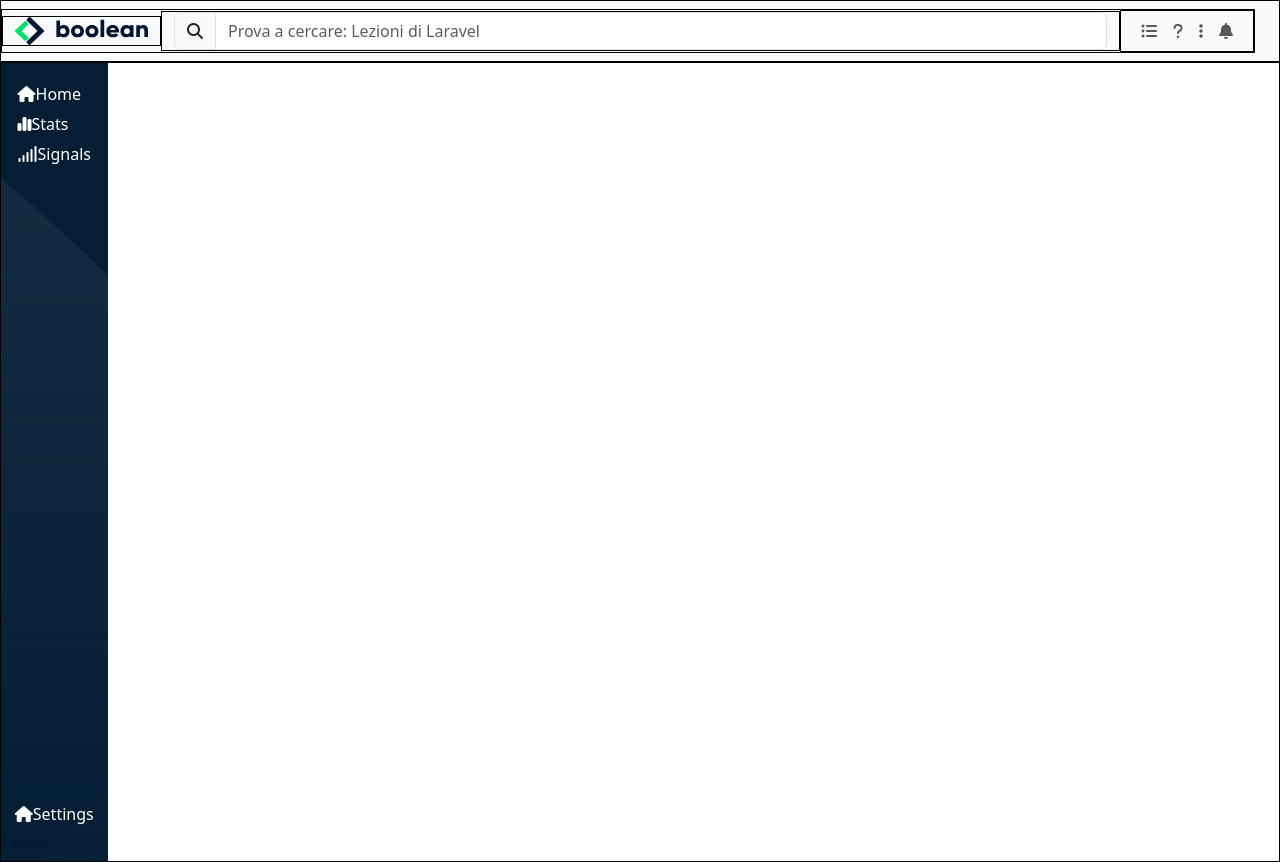
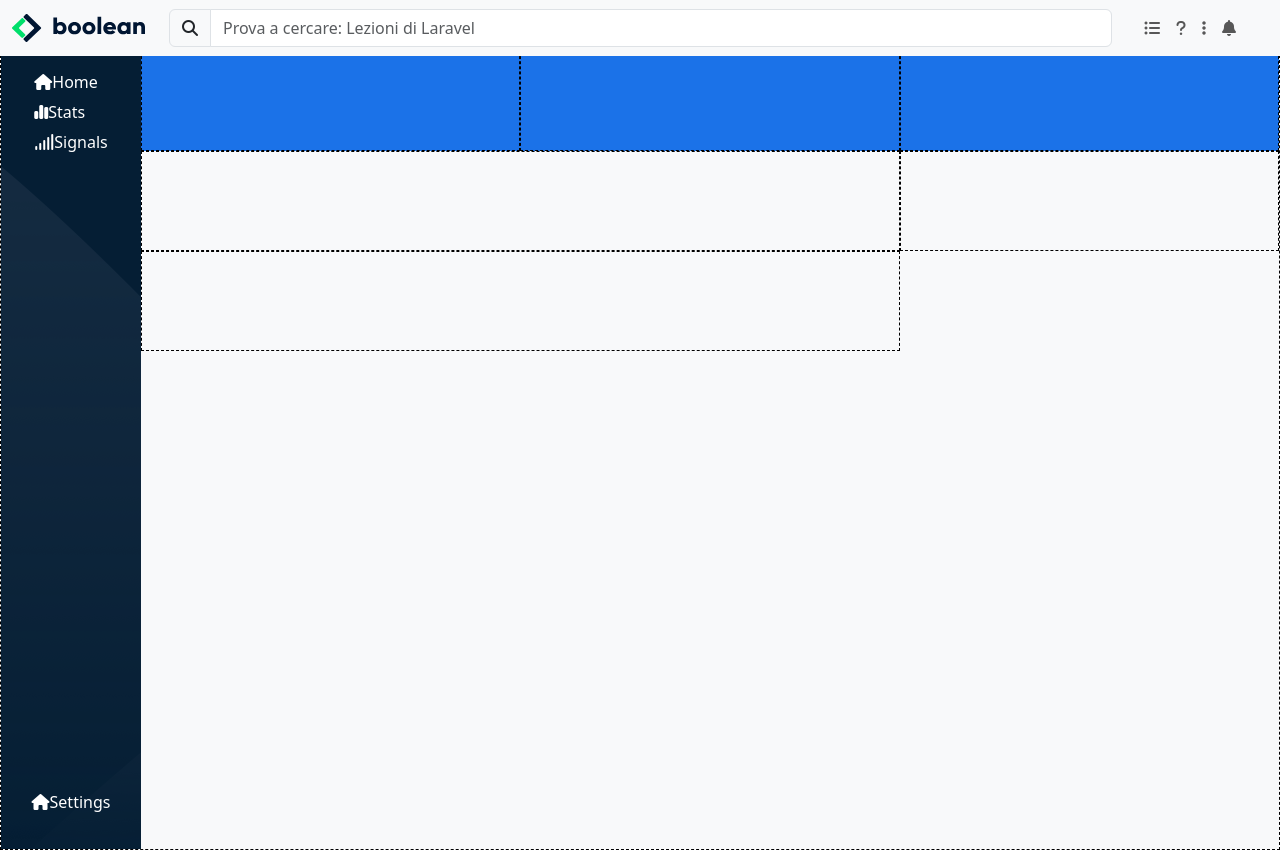
Before and after one commit to Carlo-Adile/html-css-bootstrap-dashboard, a plain HTML site: page index.html in a window 1280 px wide. Drawn offline with nearby package versions, Linux system fonts and the light colour scheme.

Commit message:
adding structure

```diff
--- a/assets/css/style.css
+++ b/assets/css/style.css
@@ -1,3 +1,6 @@
+*{
+    box-sizing: border-box;
+}
 :root{
     --main: #1b72e8;
     --dark: #f8f9fa;
@@ -7,8 +10,8 @@
 }
 
 .debug{
-    border:1px solid black;
-    /* min-height:50px; */
+    border:1px dashed black;
+    min-height:100px;
 }
 
 .bg_darker{
@@ -27,18 +30,42 @@
 
 body{
     height:100vh;
+    overflow-y: hidden;
 }
 
+#site_header{
+    height:50px;
+}
+
+#ms_application{
+    height:calc(100%-50px);
+}
+
+/* left section */
 #ms_sidebar{
-    width:calc((100%/12)*1);
+    width:140px;
+    min-width:140px;
     background-image: url(../img/sidebar-bg.png);
     background-color: var(--darkest);
-
     li{
         padding:3px;
     }
 }
 
-#ms_main_application{
+/* right section */
+#ms_rightbar{
+    flex-grow: 1;
+    background-color:var(--dark);
+    overflow-y: auto;
+}
 
+#ms_top_banner{
+    background-color: var(--main);
 }
+
+/* xl breakpoint */
+@media screen and (max-width: 1200px){
+    #ms_sidebar{
+        width:70px;
+    }
+}
--- a/index.html
+++ b/index.html
@@ -9,25 +9,25 @@
     <title>Dashboard</title>
 </head>
 <body>
-    <header id="site_header" class="debug">
+    <header id="site_header" class="">
         <nav class="navbar bg-light navbar-expand">
             <div class="container-fluid">
-                <div class="row w-100 flex-nowrap justify-content-between align-items-center debug">
+                <div class="row w-100 flex-nowrap justify-content-between align-items-center">
                     <!-- logo -->
-                    <div class="nav-left col-auto debug">
+                    <div class="nav-left col-auto">
                         <a href="#">
                             <img src="./assets/img/logo.svg" alt="">
                         </a>
                     </div>
                     <!-- searchbar -->
-                    <div class="nav-center col flex-grow-1 debug">
+                    <div class="nav-center col flex-grow-1">
                         <div class="input-group">
                             <span class="input-group-text" id="search_lesson"><i class="fa-solid fa-magnifying-glass"></i></span>
                             <input type="text" class="form-control" placeholder="Prova a cercare: Lezioni di Laravel">
                         </div>
                     </div>
                     <!-- actions icons -->
-                    <div class="nav-right col-auto debug">
+                    <div class="nav-right col-auto">
                         <ul class="navbar-nav ">
                             <li class="nav-item">
                                 <a class="nav-link d-none d-lg-block" aria-current="page" href="#">
@@ -56,10 +56,10 @@
         </nav>
     </header>
     <main id="site_main" class="h-100 debug">
-        <!-- main application -->
+        <!-- main application wrapper -->
         <div id="ms_application" class="h-100 d-flex">
             <!-- left bar -->
-            <div id="ms_sidebar" class="d-flex h-100 py-3 flex-column justify-content-between text-white">
+            <div id="ms_sidebar" class="d-flex py-3 flex-column justify-content-between text-white">
                 <!-- upper list -->
                 <ul class="list-unstyled mx-auto">
                     <li>
@@ -91,8 +91,28 @@
                     </li>
                 </ul>
             </div>
-            <div id="ms_main_application">
-
+            <div id="ms_rightbar">
+                <!-- top banner -->
+                <div id="ms_top_banner" class="container-fluid">
+                    <div class="row">
+                        <div class="col-12 col-xl-4 debug">
+                        </div>
+                        <div class="col-12 col-xl-4 debug"></div>
+                        <div class="col-12 col-xl-4 debug"></div>
+                    </div>
+                </div>
+                <!-- other parts -->
+                <div class="container-fluid">
+                    <div class="row">
+                        <!-- next class -->
+                        <div class="col-12 col-xl-8 debug">
+                        </div>
+                        <!-- faq -->
+                        <div class="col-12 col-xl-4 debug"></div>
+                        <!-- todo -->
+                        <div class="col-12 col-xl-8 debug"></div>
+                    </div>
+                </div>
             </div>
         </div>
 
```
